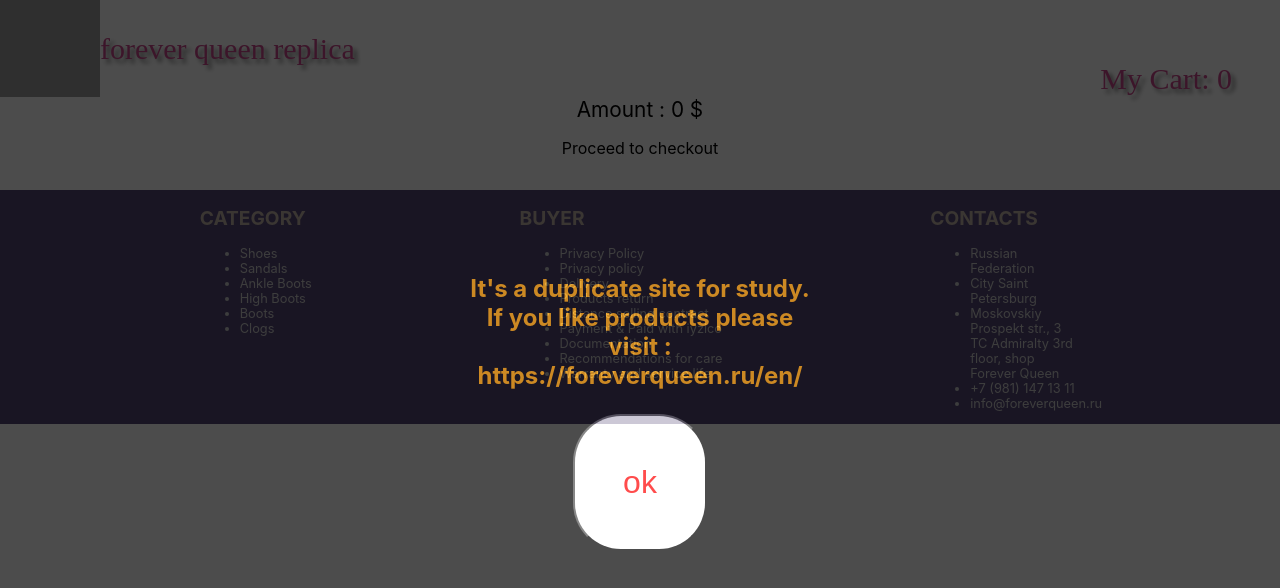
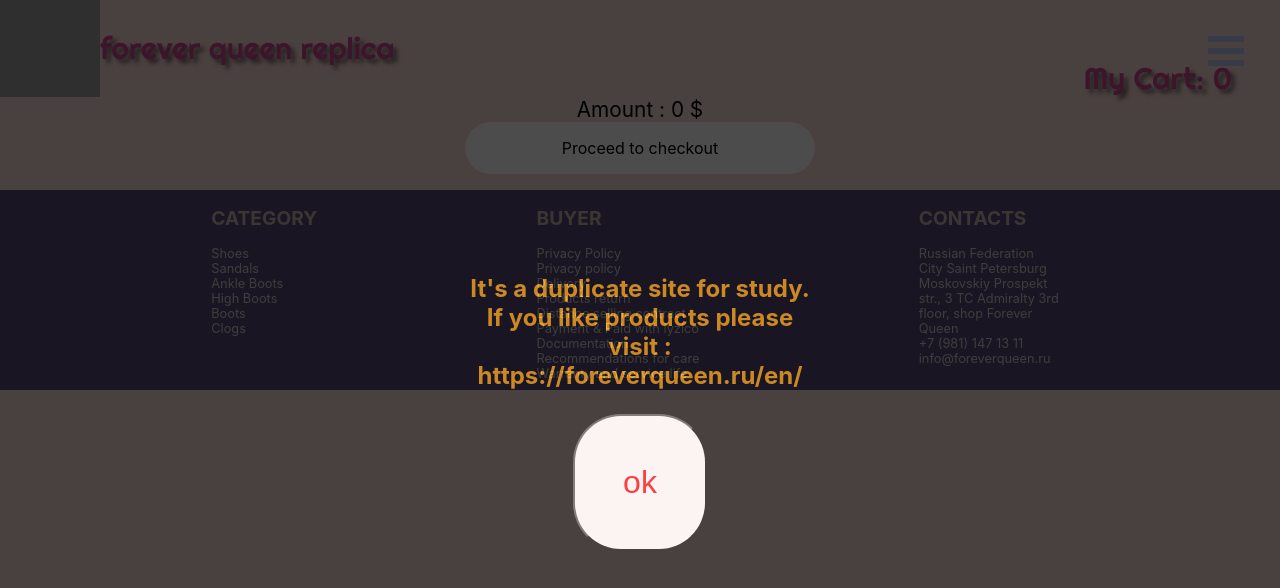
Before and after one commit to ntmataraci/shoestoreClone, a Next.js app: page /cart in a window 1280 px wide. Shown: the top 588 px of the page. Built offline with nearby package versions, Linux system fonts and the light colour scheme; grey boxes are pictures that could not be loaded.

Commit message:
Add files via upload

```diff
--- a/styles/globals.css
+++ b/styles/globals.css
@@ -1,9 +1,22 @@
+@import url('https://fonts.googleapis.com/css2?family=Oswald:wght@400;700&family=Righteous&display=swap');
 html,
 body {
   padding: 0;
-  margin: 0;
+  margin: auto;
   font-family: -apple-system, BlinkMacSystemFont, Segoe UI, Roboto, Oxygen,
     Ubuntu, Cantarell, Fira Sans, Droid Sans, Helvetica Neue, sans-serif;
+  background-color: #F6D5D5;
+  overflow-x: hidden;
+}
+body {
+  scrollbar-width: 10px;
+  scrollbar-color:red;
+}
+
+
+body ::-webkit-scrollbar {
+  scrollbar-width: 10px;
+  scrollbar-color:red;
 }
 
 a {
@@ -14,3 +27,162 @@
 * {
   box-sizing: border-box;
 }
+
+h1{
+  background-color: #ca498cc4;
+  color:white;
+  font-size: 1.5rem;
+  text-transform: uppercase;
+  font-family: Roboto, sans-serif;
+  text-align: center;
+}
+
+input[type="text"]{
+  height:2rem;
+}
+
+ul{
+  list-style: none;
+  margin:0;
+  padding:0;
+}
+
+.listItem::first-letter{
+text-transform: capitalize;
+}
+
+.listItem{
+  font-weight: bolder;
+
+}
+
+h2{
+  color:#ca498cc4
+}
+
+.sliderContainer{
+  height: 100%;
+}
+
+@media screen and (max-width: 900px) {
+  .sliderContainer {
+    max-height: 350px;
+  }
+}
+
+@media screen and (min-width: 900px) {
+  .videoContainer{
+    height: 350px;
+  }
+}
+
+
+.videoOpacity{
+  animation-name: videOpacity;
+  animation-duration: 4s;
+}
+
+.none{
+  font-size: 1rem;
+}
+
+@keyframes videOpacity{
+  0%{opacity:1}
+  100%{opacity: 0;}
+}
+
+
+.loadingAnim{
+  animation-name: loadingAnim;
+  animation-duration: 2s;
+  animation-iteration-count:infinite;
+
+}
+
+@keyframes loadingAnim {
+  0%{transform:rotate(0deg);}
+  100%{transform: rotate(360deg);}
+}
+
+
+.opacityAction{
+  animation-name:opacityAction;
+  animation-duration:1s;
+  animation-fill-mode: forwards;
+}
+
+
+@keyframes opacityAction{
+  0%{opacity:1}
+  100%{opacity: 0;display: none;}
+}
+
+
+/*hamburger */
+/* Position and sizing of burger button */
+.bm-burger-button {
+  position: fixed;
+  width: 36px;
+  height: 30px;
+  right: 36px;
+  top: 36px;
+}
+
+/* Color/shape of burger icon bars */
+.bm-burger-bars {
+  background: #373a47;
+}
+
+/* Color/shape of burger icon bars on hover*/
+.bm-burger-bars-hover {
+  background: #a90000;
+}
+
+/* Position and sizing of clickable cross button */
+.bm-cross-button {
+  height: 24px;
+  width: 24px;
+}
+
+/* Color/shape of close button cross */
+.bm-cross {
+  background: #bdc3c7;
+}
+
+/*
+Sidebar wrapper styles
+Note: Beware of modifying this element as it can break the animations - you should not need to touch it in most cases
+*/
+.bm-menu-wrap {
+  position: fixed;
+  height: 100%;
+}
+
+/* General sidebar styles */
+.bm-menu {
+  background: #373a47;
+  padding: 2.5em 1.5em 0;
+  font-size: 1.15em;
+}
+
+/* Morph shape necessary with bubble or elastic */
+.bm-morph-shape {
+  fill: #373a47;
+}
+
+/* Wrapper for item list */
+.bm-item-list {
+  color: #b8b7ad;
+  padding: 0.8em;
+}
+
+/* Individual item */
+.bm-item {
+  display: inline-block;
+}
+
+/* Styling of overlay */
+.bm-overlay {
+  background: rgba(0, 0, 0, 0.3);
+
+}
```
